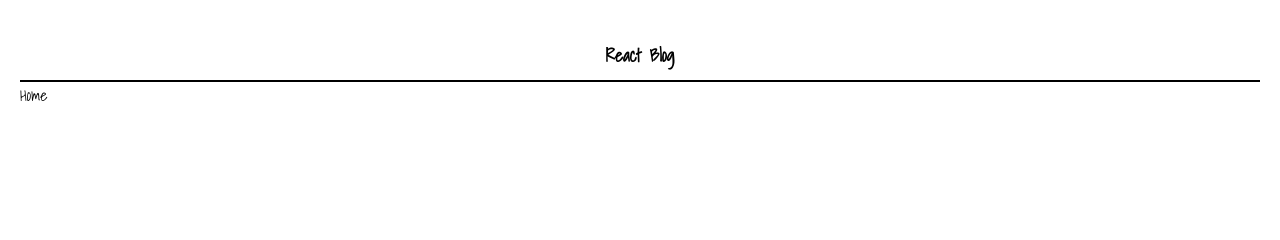
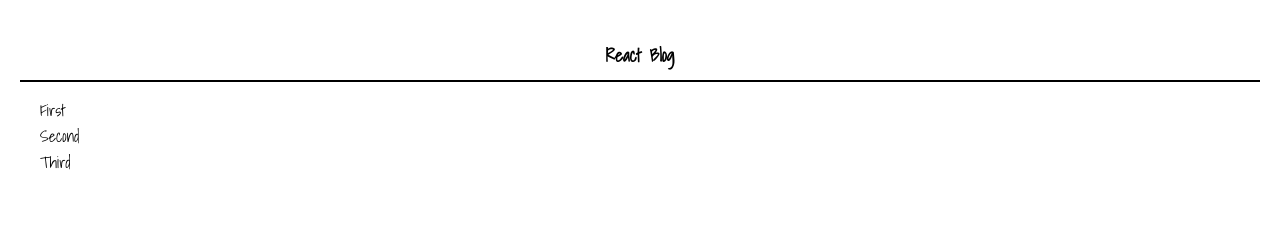
Before and after one commit to Comum/react-blog, a React (Create React App) app: page / in a window 1280 px wide. Shown: the top 240 px of the page. Built offline with nearby package versions, Linux system fonts and the light colour scheme.

Commit message:
feat: fetch from the mock api

```diff
--- /dev/null
+++ b/public/data/info.json
@@ -0,0 +1,41 @@
+{
+  "123": {
+    "name": "First",
+    "imgs": [
+      "https://i.picsum.photos/id/656/400/200.jpg?hmac=U_oFhqeCIlZzF5b0guQJMgFUujCEcB0nw97wrM58yE4",
+      "https://i.picsum.photos/id/682/400/200.jpg?hmac=IerciPwp9NE3tP9O3CerVio6GNFnvvvEfyg__qG9My0",
+      "https://i.picsum.photos/id/456/400/200.jpg?hmac=i-f8XFA-KdXry2pMNEcifU-eW1ByaKJVEaMUVk04zP0",
+      "https://i.picsum.photos/id/958/400/200.jpg?hmac=XTBflq_jh_dcYFjwgblvvmq10JeajctogFg4TqgH4fA",
+      "https://i.picsum.photos/id/161/400/200.jpg?hmac=UeDunuwU2W80O5IMkvGD04oijgmnzAf-sE-6v01dff8"
+    ],
+    "title": "First post",
+    "hero": "https://i.picsum.photos/id/3/800/400.jpg?hmac=YENKYu_7ZEBGyasqNHuvLulJbUigva-sPFjXHBfKIkQ",
+    "text": "Lorem Ipsum is simply dummy text of the printing and typesetting industry. Lorem Ipsum has been the industry's standard dummy text ever since the 1500s, when an unknown printer took a galley of type and scrambled it to make a type specimen book. It has survived not only five centuries, but also the leap into electronic typesetting, remaining essentially unchanged. It was popularised in the 1960s with the release of Letraset sheets containing Lorem Ipsum passages, and more recently with desktop publishing software like Aldus PageMaker including versions of Lorem Ipsum."
+  },
+  "456": {
+    "name": "Second",
+    "imgs": [
+      "https://i.picsum.photos/id/682/400/200.jpg?hmac=IerciPwp9NE3tP9O3CerVio6GNFnvvvEfyg__qG9My0",
+      "https://i.picsum.photos/id/456/400/200.jpg?hmac=i-f8XFA-KdXry2pMNEcifU-eW1ByaKJVEaMUVk04zP0",
+      "https://i.picsum.photos/id/958/400/200.jpg?hmac=XTBflq_jh_dcYFjwgblvvmq10JeajctogFg4TqgH4fA",
+      "https://i.picsum.photos/id/161/400/200.jpg?hmac=UeDunuwU2W80O5IMkvGD04oijgmnzAf-sE-6v01dff8",
+      "https://i.picsum.photos/id/256/400/200.jpg?hmac=RPTDCRcB4kWcntaKoWFDbdEAV2sccLfhNRRaebWTeSw"
+    ],
+    "title": "Second post",
+    "hero": "https://i.picsum.photos/id/3/800/400.jpg?hmac=YENKYu_7ZEBGyasqNHuvLulJbUigva-sPFjXHBfKIkQ",
+    "text": "Lorem Ipsum is simply dummy text of the printing and typesetting industry. Lorem Ipsum has been the industry's standard dummy text ever since the 1500s, when an unknown printer took a galley of type and scrambled it to make a type specimen book. It has survived not only five centuries, but also the leap into electronic typesetting, remaining essentially unchanged. It was popularised in the 1960s with the release of Letraset sheets containing Lorem Ipsum passages, and more recently with desktop publishing software like Aldus PageMaker including versions of Lorem Ipsum."
+  },
+  "678": {
+    "name": "Third",
+    "imgs": [
+      "https://i.picsum.photos/id/456/400/200.jpg?hmac=i-f8XFA-KdXry2pMNEcifU-eW1ByaKJVEaMUVk04zP0",
+      "https://i.picsum.photos/id/958/400/200.jpg?hmac=XTBflq_jh_dcYFjwgblvvmq10JeajctogFg4TqgH4fA",
+      "https://i.picsum.photos/id/161/400/200.jpg?hmac=UeDunuwU2W80O5IMkvGD04oijgmnzAf-sE-6v01dff8",
+      "https://i.picsum.photos/id/256/400/200.jpg?hmac=RPTDCRcB4kWcntaKoWFDbdEAV2sccLfhNRRaebWTeSw",
+      "https://i.picsum.photos/id/680/400/200.jpg?hmac=4-oGvxizU8pAGWgZcqZtSHeT-WkfV6xM66iPTD7o4NI"
+    ],
+    "title": "Third post",
+    "hero": "https://i.picsum.photos/id/3/800/400.jpg?hmac=YENKYu_7ZEBGyasqNHuvLulJbUigva-sPFjXHBfKIkQ",
+    "text": "Lorem Ipsum is simply dummy text of the printing and typesetting industry. Lorem Ipsum has been the industry's standard dummy text ever since the 1500s, when an unknown printer took a galley of type and scrambled it to make a type specimen book. It has survived not only five centuries, but also the leap into electronic typesetting, remaining essentially unchanged. It was popularised in the 1960s with the release of Letraset sheets containing Lorem Ipsum passages, and more recently with desktop publishing software like Aldus PageMaker including versions of Lorem Ipsum."
+  }
+}
--- /dev/null
+++ b/src/Api/index.ts
@@ -0,0 +1,19 @@
+import type { Post } from "../Types/post";
+
+const fetchPost = (id: number) => {
+  return false;
+};
+
+const fetchPosts = async (): Promise<Post[]> => {
+  return fetch("/data/info.json")
+    .then((res) => res.json())
+    .then((data) => {
+      const keys = Object.keys(data);
+
+      return keys.map((key) => {
+        return { id: parseInt(key, 10), name: data[key].name };
+      });
+    });
+};
+
+export { fetchPost, fetchPosts };
--- a/src/App/App.scss
+++ b/src/App/App.scss
@@ -67,3 +67,19 @@
     font-size: 18px;
   }
 }
+
+.main-post-list {
+  list-style-type: none;
+  margin: 0;
+  padding: 10px 10px;
+  box-sizing: border-box;
+
+  @include medium {
+    padding: 15px 20px;
+  }
+
+  a {
+    text-decoration: none;
+    color: black;
+  }
+}
--- a/src/App/App.tsx
+++ b/src/App/App.tsx
@@ -1,13 +1,37 @@
-import { useMemo } from "react";
+import { useEffect, useMemo, useState } from "react";
 import { BrowserRouter, Route } from "react-router-dom";
 
 import "./App.scss";
 
 import { Content } from "./components/Content";
 
+import { fetchPost, fetchPosts } from "../Api";
+
+import type { Post } from "../Types/post";
+
 function App() {
   const year = new Date().getFullYear();
   const { search } = window.location;
+
+  const [posts, setPosts] = useState<Post[]>([]);
+  const [isLoading, setIsLoading] = useState(false);
+
+  useEffect(() => {
+    async function apiFetchPosts() {
+      setIsLoading(true);
+      const fetchedPosts: Post[] = await fetchPosts();
+
+      setPosts(fetchedPosts);
+    }
+
+    apiFetchPosts();
+  }, []);
+
+  useEffect(() => {
+    if (useEffect.length > 0) {
+      setIsLoading(false);
+    }
+  }, [posts]);
 
   let postId = useMemo(() => {
     const params = search.substring(1).split("&");
@@ -26,7 +50,9 @@ function App() {
   return (
     <div className="main">
       <header className="main-header">
-        <a href="/" className="main-header-text">React Blog</a>
+        <a href="/" className="main-header-text">
+          React Blog
+        </a>
       </header>
       <section className="main-content">
         <BrowserRouter>
@@ -34,7 +60,19 @@ function App() {
             <Content postId={postId} />
           </Route>
           <Route path="/" exact>
-            Home
+            {isLoading ? (
+              <div>Loading</div>
+            ) : (
+              <>
+                <ul className="main-post-list">
+                  {posts.map(({ id, name }) => (
+                    <li key={id}>
+                      <a href={`/post?id=${id}`}>{name}</a>
+                    </li>
+                  ))}
+                </ul>
+              </>
+            )}
           </Route>
         </BrowserRouter>
       </section>
--- a/src/App/components/Content/Content.tsx
+++ b/src/App/components/Content/Content.tsx
@@ -2,10 +2,7 @@ import type { FC } from "react";
 
 import "./Content.scss";
 
-interface Post {
-  id: number;
-  name: string;
-}
+import type { Post } from "../../../Types/post";
 
 interface ContentProps {
   postId?: string;
@@ -38,8 +35,8 @@ const Content: FC<ContentProps> = (props) => {
       </div>
       <aside className="content-aside">
         <ul className="content-posts">
-          {posts?.map((post: Post) => (
-            <li>
+          {posts?.map((post: Post, index: number) => (
+            <li key={index}>
               <a href={`/post?id=${post.id}`} className="content-post-item">
                 {post.name}
               </a>
--- /dev/null
+++ b/src/Types/post.d.ts
@@ -0,0 +1,4 @@
+export interface Post {
+  id: number;
+  name: string;
+}
```
